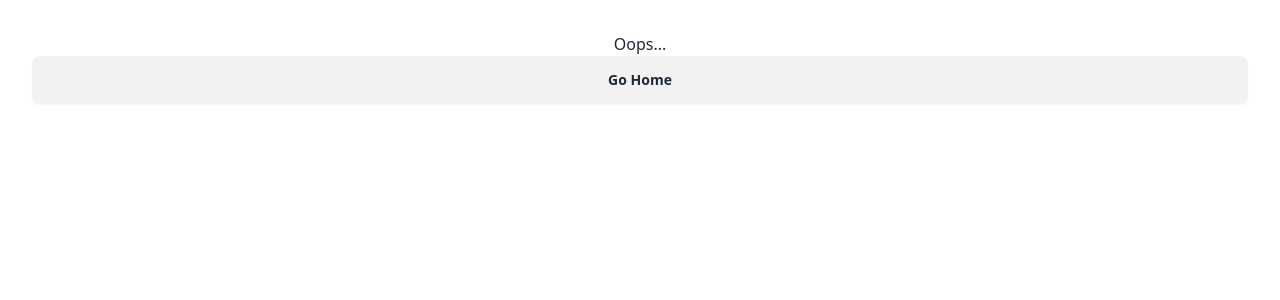
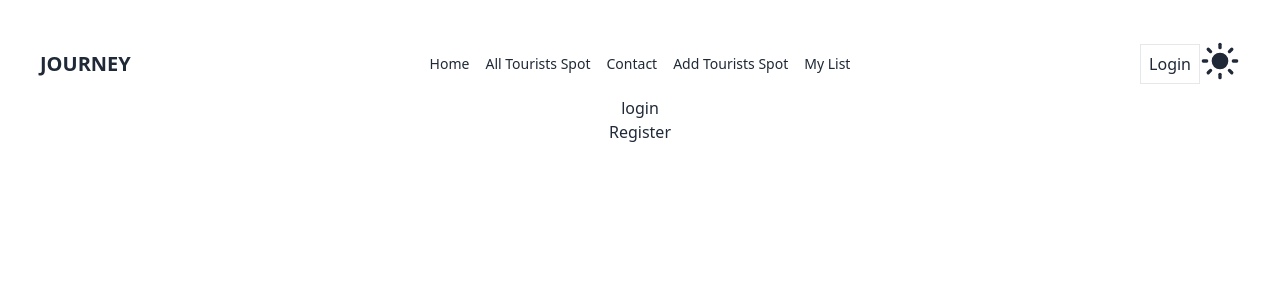
Before and after one commit to developerMohib/Journey-to-willing-place-client-assign-10, a React (Vite) app: page /login in a window 1280 px wide. Before the commit this address had no page. Shown: the top 300 px of the page. Built offline with nearby package versions, Linux system fonts and the light colour scheme.

Commit message:
Navbar added

```diff
--- a/package.json
+++ b/package.json
@@ -14,6 +14,7 @@
     "match-sorter": "^6.3.4",
     "react": "^18.2.0",
     "react-dom": "^18.2.0",
+    "react-icons": "^5.1.0",
     "react-router-dom": "^6.23.0",
     "sort-by": "^1.2.0"
   },
--- a/src/Components/Navbar.jsx
+++ b/src/Components/Navbar.jsx
@@ -1,13 +1,32 @@
 import { Link, NavLink } from "react-router-dom";
+import { LuSun } from "react-icons/lu";
+import { LuMoonStar } from "react-icons/lu";
 
 const Navbar = () => {
-    const navLinks = <>
-    <NavLink to='/' > Home </NavLink>
-    <NavLink to='/contact' > Contact </NavLink>
-    <NavLink to='/' > Home </NavLink>
-    <NavLink to='/' > Home </NavLink>
-    <NavLink to='/' > Home </NavLink>
+  const navLinks = (
+    <>
+      <NavLink className="px-1 py-1 mx-1 " to="/">
+        {" "}
+        Home{" "}
+      </NavLink>
+      <NavLink className="px-1 py-1 mx-1 " to="/touristSpot">
+        {" "}
+        All Tourists Spot{" "}
+      </NavLink>
+      <NavLink className="px-1 py-1 mx-1 " to="/contact">
+        {" "}
+        Contact{" "}
+      </NavLink>
+      <NavLink className="px-1 py-1 mx-1 " to="/addSpot">
+        {" "}
+        Add Tourists Spot{" "}
+      </NavLink>
+      <NavLink className="px-1 py-1 mx-1 " to="/myList">
+        {" "}
+        My List{" "}
+      </NavLink>
     </>
+  );
   return (
     <div>
       <div className="navbar bg-base-100">
@@ -36,15 +55,38 @@ const Navbar = () => {
               {navLinks}
             </ul>
           </div>
-          <Link to='/' className=" font-bold text-xl"> JOURNEY </Link>
+          <Link to="/" className=" font-bold text-xl">
+            {" "}
+            JOURNEY{" "}
+          </Link>
         </div>
         <div className="navbar-center hidden lg:flex">
-          <ul className="menu menu-horizontal px-1">
-            {navLinks}
-          </ul>
+          <ul className="menu menu-horizontal px-1">{navLinks}</ul>
         </div>
         <div className="navbar-end">
-          <a className="btn">Button</a>
+          <div>
+            <Link className="border p-2" to="/login">
+              {" "}
+              Login{" "}
+            </Link>
+          </div>
+
+          <div>
+            <label className="swap swap-rotate">
+              {/* this hidden checkbox controls the state */}
+              <input
+                type="checkbox"
+                className="theme-controller"
+                value="synthwave"
+              />
+
+              {/* sun icon */}
+              <LuSun className="swap-off fill-current w-10 h-10" > </LuSun>
+
+              {/* moon icon */}
+              <LuMoonStar className="swap-on fill-current w-10 h-10" > </LuMoonStar>
+            </label>
+          </div>
         </div>
       </div>
     </div>
--- /dev/null
+++ b/src/Pages/AddSpots.jsx
@@ -0,0 +1,10 @@
+
+const AddSpots = () => {
+    return (
+        <div>
+            <h1>Add Tourists Spot </h1>
+        </div>
+    );
+};
+
+export default AddSpots;
--- /dev/null
+++ b/src/Pages/Login.jsx
@@ -0,0 +1,12 @@
+import { Link } from "react-router-dom";
+
+const Login = () => {
+    return (
+        <div>
+            <h1>login</h1>
+            <Link to='/register'> Register </Link>
+        </div>
+    );
+};
+
+export default Login;
--- /dev/null
+++ b/src/Pages/MyList.jsx
@@ -0,0 +1,10 @@
+
+const MyList = () => {
+    return (
+        <div>
+            <h1>My Spot list</h1>
+        </div>
+    );
+};
+
+export default MyList;
--- /dev/null
+++ b/src/Pages/Register.jsx
@@ -0,0 +1,12 @@
+import { Link } from "react-router-dom";
+
+const Register = () => {
+    return (
+        <div>
+            <h1>register psle</h1>
+            <Link to='/login'> Log In </Link>
+        </div>
+    );
+};
+
+export default Register;
--- /dev/null
+++ b/src/Pages/TouristSpot.jsx
@@ -0,0 +1,10 @@
+
+const TouristSpot = () => {
+    return (
+        <div>
+            <h1>All tourists Spot </h1>
+        </div>
+    );
+};
+
+export default TouristSpot;
--- a/src/index.css
+++ b/src/index.css
@@ -3,5 +3,5 @@
 @tailwind utilities;
 
 .active{
-  background-color: red;
+  background-color: #00ed64;
 }
```
Also changed, not shown: src/Routes.jsx (+25 -0 lines), New Text Document.txt (added), 1 other file (tests, documents, lock files or other folders).
